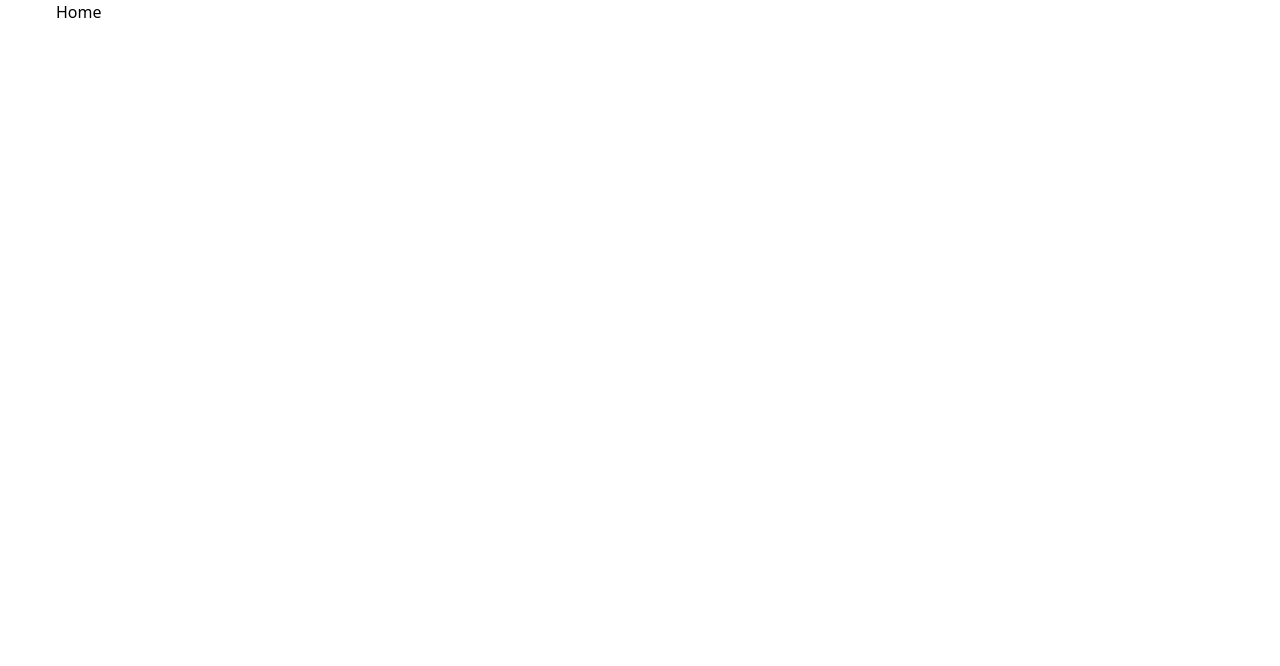
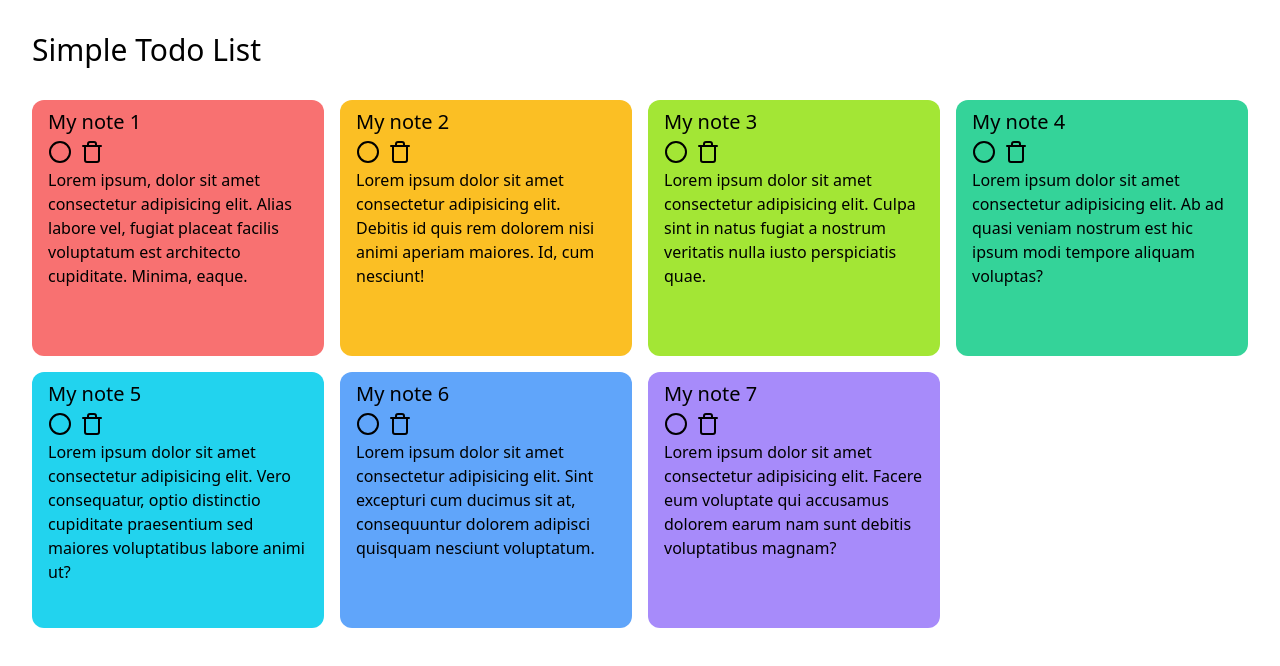
Before and after one commit to lex-od/simple-to-do-list, a React (Vite) app: page / in a window 1280 px wide. Shown: the top 666 px of the page. Built offline with nearby package versions, Linux system fonts and the light colour scheme.

Commit message:
Add todo list

```diff
--- a/package.json
+++ b/package.json
@@ -11,6 +11,7 @@
   },
   "dependencies": {
     "@reduxjs/toolkit": "^2.2.3",
+    "lucide-react": "^0.376.0",
     "nanoid": "^5.0.7",
     "react": "^18.2.0",
     "react-dom": "^18.2.0",
--- a/src/App.tsx
+++ b/src/App.tsx
@@ -1,13 +1,16 @@
 import { Navigate, Route, Routes } from "react-router-dom";
 import { routes } from "./routes";
 import { Layout } from "./layouts/Layout";
+import Home from "./components/Home/Home";
+import TodoDetails from "./components/TodoDetails/TodoDetails";
 
 function App() {
   return (
     <Routes>
       <Route path={routes.home} element={<Layout />}>
-        <Route index element={<div>Home</div>} />
-        <Route path={routes.todoDetails} element={<div>TODO details</div>} />
+        <Route index element={<Home />} />
+        {/* Роут деталей сделан для демонстрации роутинга. Можно было использовать модалку */}
+        <Route path={routes.todoDetails} element={<TodoDetails />} />
       </Route>
 
       <Route path="*" element={<Navigate to={routes.home} />} />
--- /dev/null
+++ b/src/components/Home/Home.tsx
@@ -0,0 +1,26 @@
+import { useAppSelector } from "../../hooks/redux";
+import { getAllTodos } from "../../redux/todos/todosSelectors";
+import { CARD_COLORS } from "./Home.utils";
+import TodoItem from "./_TodoItem";
+
+const Home = () => {
+  const todos = useAppSelector(getAllTodos);
+
+  return (
+    <div className="py-8">
+      <h1 className="mb-8 text-3xl">Simple Todo List</h1>
+
+      <ul className="grid grid-cols-[repeat(auto-fill,_minmax(16rem,_1fr))] gap-4">
+        {todos.map((item, index) => (
+          <TodoItem
+            key={item.id}
+            item={item}
+            bgColor={CARD_COLORS[index % CARD_COLORS.length]}
+          />
+        ))}
+      </ul>
+    </div>
+  );
+};
+
+export default Home;
--- /dev/null
+++ b/src/components/Home/Home.utils.ts
@@ -0,0 +1,9 @@
+export const CARD_COLORS = [
+  "#f87171",
+  "#fbbf24",
+  "#a3e635",
+  "#34d399",
+  "#22d3ee",
+  "#60a5fa",
+  "#a78bfa",
+];
--- /dev/null
+++ b/src/components/Home/_TodoItem.tsx
@@ -0,0 +1,30 @@
+import { FC } from "react";
+import { TodoItem as TodoItemType } from "../../redux/todos/todosTypes";
+import { Circle, CircleCheckBig, Trash } from "lucide-react";
+
+interface Props {
+  item: TodoItemType;
+  bgColor: string;
+}
+
+const TodoItem: FC<Props> = ({ item, bgColor }) => {
+  return (
+    <li
+      className="min-h-64 px-4 py-2 rounded-xl"
+      style={{ backgroundColor: bgColor }}
+    >
+      <h2 className="mb-1 text-xl">{item.title}</h2>
+
+      <div className="mb-1 flex gap-2">
+        <button>{item.isCompleted ? <CircleCheckBig /> : <Circle />}</button>
+        <button>
+          <Trash />
+        </button>
+      </div>
+
+      <p>{item.text}</p>
+    </li>
+  );
+};
+
+export default TodoItem;
--- /dev/null
+++ b/src/components/TodoDetails/TodoDetails.tsx
@@ -0,0 +1,5 @@
+const TodoDetails = () => {
+  return <div>TodoDetails</div>;
+};
+
+export default TodoDetails;
--- /dev/null
+++ b/src/hooks/redux.ts
@@ -0,0 +1,6 @@
+import { useDispatch, useSelector } from "react-redux";
+import { AppDispatch, RootState } from "../redux/store";
+
+// Use throughout your app instead of plain `useDispatch` and `useSelector`
+export const useAppDispatch = useDispatch.withTypes<AppDispatch>();
+export const useAppSelector = useSelector.withTypes<RootState>();
--- a/src/layouts/Layout.tsx
+++ b/src/layouts/Layout.tsx
@@ -2,7 +2,7 @@ import { Outlet } from "react-router-dom";
 
 export const Layout = () => {
   return (
-    <div className="w-[75rem] mx-auto px-4">
+    <div className="max-w-[100rem] mx-auto px-8">
       <Outlet />
     </div>
   );
--- /dev/null
+++ b/src/redux/todos/mockedTodos.json
@@ -0,0 +1,51 @@
+[
+  {
+    "id": "01",
+    "title": "My note 1",
+    "text": "Lorem ipsum, dolor sit amet consectetur adipisicing elit. Alias labore vel, fugiat placeat facilis voluptatum est architecto cupiditate. Minima, eaque.",
+    "isCompleted": false,
+    "isDeleted": false
+  },
+  {
+    "id": "02",
+    "title": "My note 2",
+    "text": "Lorem ipsum dolor sit amet consectetur adipisicing elit. Debitis id quis rem dolorem nisi animi aperiam maiores. Id, cum nesciunt!",
+    "isCompleted": false,
+    "isDeleted": false
+  },
+  {
+    "id": "03",
+    "title": "My note 3",
+    "text": "Lorem ipsum dolor sit amet consectetur adipisicing elit. Culpa sint in natus fugiat a nostrum veritatis nulla iusto perspiciatis quae.",
+    "isCompleted": false,
+    "isDeleted": false
+  },
+  {
+    "id": "04",
+    "title": "My note 4",
+    "text": "Lorem ipsum dolor sit amet consectetur adipisicing elit. Ab ad quasi veniam nostrum est hic ipsum modi tempore aliquam voluptas?",
+    "isCompleted": false,
+    "isDeleted": false
+  },
+  {
+    "id": "05",
+    "title": "My note 5",
+    "text": "Lorem ipsum dolor sit amet consectetur adipisicing elit. Vero consequatur, optio distinctio cupiditate praesentium sed maiores voluptatibus labore animi ut?",
+    "isCompleted": false,
+    "isDeleted": false
+  },
+  {
+    "id": "06",
+    "title": "My note 6",
+    "text": "Lorem ipsum dolor sit amet consectetur adipisicing elit. Sint excepturi cum ducimus sit at, consequuntur dolorem adipisci quisquam nesciunt voluptatum.",
+    "isCompleted": false,
+    "isDeleted": false
+  },
+  {
+    "id": "07",
+    "title": "My note 7",
+    "text": "Lorem ipsum dolor sit amet consectetur adipisicing elit. Facere eum voluptate qui accusamus dolorem earum nam sunt debitis voluptatibus magnam?",
+    "isCompleted": false,
+    "isDeleted": false
+  }
+]
--- /dev/null
+++ b/src/redux/todos/todosSelectors.ts
@@ -0,0 +1,3 @@
+import { RootState } from "../store";
+
+export const getAllTodos = (state: RootState) => state.todos.items;
--- a/src/redux/todos/todosSlice.ts
+++ b/src/redux/todos/todosSlice.ts
@@ -1,12 +1,10 @@
 import { createSlice } from "@reduxjs/toolkit";
 import type { PayloadAction } from "@reduxjs/toolkit";
 import { AddTodoPayload, TodosState } from "./todosTypes";
+import mockedTodos from "./mockedTodos.json";
 
 const initialState: TodosState = {
-  items: [
-    { id: "01", text: "My text 1" },
-    { id: "02", text: "My text 2" },
-  ],
+  items: mockedTodos,
 };
 
 export const todosSlice = createSlice({
@@ -14,8 +12,12 @@ export const todosSlice = createSlice({
   initialState,
   reducers: {
     addTodo: (state, action: PayloadAction<AddTodoPayload>) => {
-      const { newTodo } = action.payload;
-      state.items = [newTodo, ...state.items];
+      const todoItem = {
+        ...action.payload.newTodo,
+        isCompleted: false,
+        isDeleted: false,
+      };
+      state.items = [todoItem, ...state.items];
     },
   },
 });
--- a/src/redux/todos/todosTypes.ts
+++ b/src/redux/todos/todosTypes.ts
@@ -1,13 +1,16 @@
 export interface TodoItem {
   id: string;
+  title: string;
   text: string;
+  isCompleted: boolean;
+  isDeleted: boolean;
 }
 
 export interface TodosState {
   items: TodoItem[];
 }
 
-export type NewTodo = TodoItem;
+export type NewTodo = Omit<TodoItem, "isCompleted" | "isDeleted">;
 
 export interface AddTodoPayload {
   newTodo: NewTodo;
```
Also changed, not shown: 1 other file (tests, documents, lock files or other folders).
